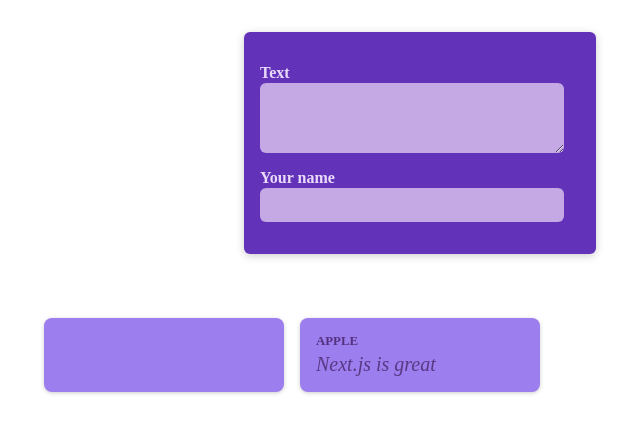
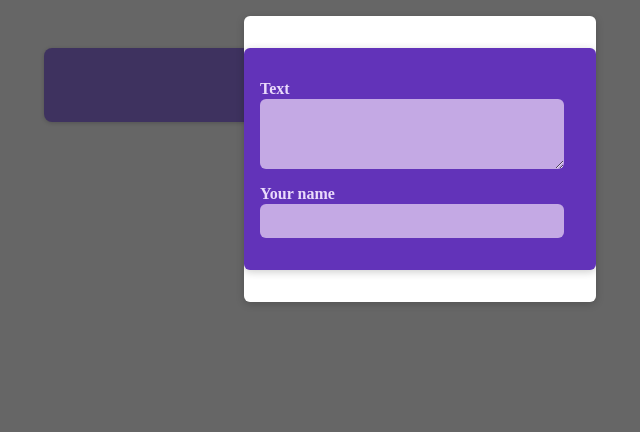
Before and after one commit to bml3i/react-crash-course, a React (Vite) app: page / in a window 1280 px wide. Shown: the top 432 px of the page, without its empty margins (220-860 px from the left). Built offline with nearby package versions, Linux system fonts and the light colour scheme.

Commit message:
add posting window

```diff
--- /dev/null
+++ b/src/components/Modal.jsx
@@ -0,0 +1,15 @@
+import classes from './Modal.module.css';
+
+function Modal({children, onCloseWindow}) {
+    return (
+        <>
+            <div className={classes.backdrop} onClick={onCloseWindow} />
+            <dialog open className={classes.modal}>
+                {children}
+            </dialog>
+        </>
+    );
+
+}
+
+export default Modal;
--- /dev/null
+++ b/src/components/Modal.module.css
@@ -0,0 +1,18 @@
+.backdrop {
+  position: fixed;
+  top: 0;
+  left: 0;
+  width: 100%;
+  height: 100vh;
+  background-color: rgba(0, 0, 0, 0.6);
+  z-index: 1;
+}
+
+.modal {
+  border: none;
+  border-radius: 6px;
+  box-shadow: 0 2px 8px rgba(0, 0, 0, 0.2);
+  padding: 0;
+  overflow: hidden;
+  z-index: 1;
+}
--- a/src/components/PostsList.jsx
+++ b/src/components/PostsList.jsx
@@ -2,19 +2,28 @@
 import NewPost from "./NewPost";
 import Post from "./Post";
 import classes from "./PostsList.module.css";
+import Modal from "./Modal";
+
 
 function PostsList() {
 
     const [bodyText, setBodyText] = useState('');
     const [author, setAuthor] = useState('');
+    const [isModalOpen, setIsModalOpen] = useState(true);
 
     return (
         <>
-            <NewPost onBodyChange={(event) => {
-                setBodyText(event.target.value);
-            }} onAuthorChange={(event) => {
-                setAuthor(event.target.value);
-            }} />
+            { isModalOpen &&
+                <Modal onCloseWindow={() => {
+                    setIsModalOpen(false);
+                }}>
+                    <NewPost onBodyChange={(event) => {
+                        setBodyText(event.target.value);
+                    }} onAuthorChange={(event) => {
+                        setAuthor(event.target.value);
+                    }} />
+                </Modal>
+            }
 
             <ul className={classes.posts}>
                 <Post author={author} body={bodyText}/>
```
